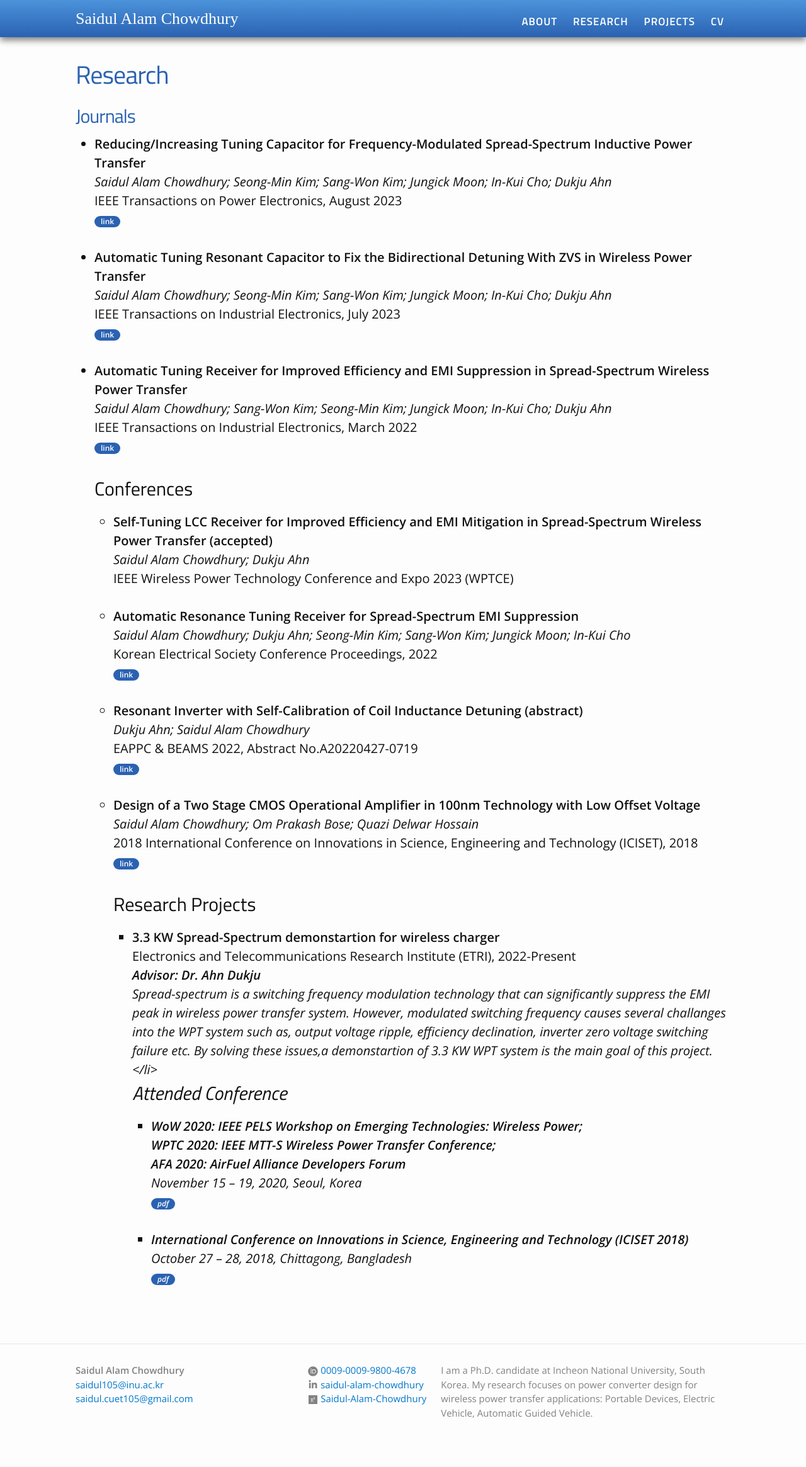
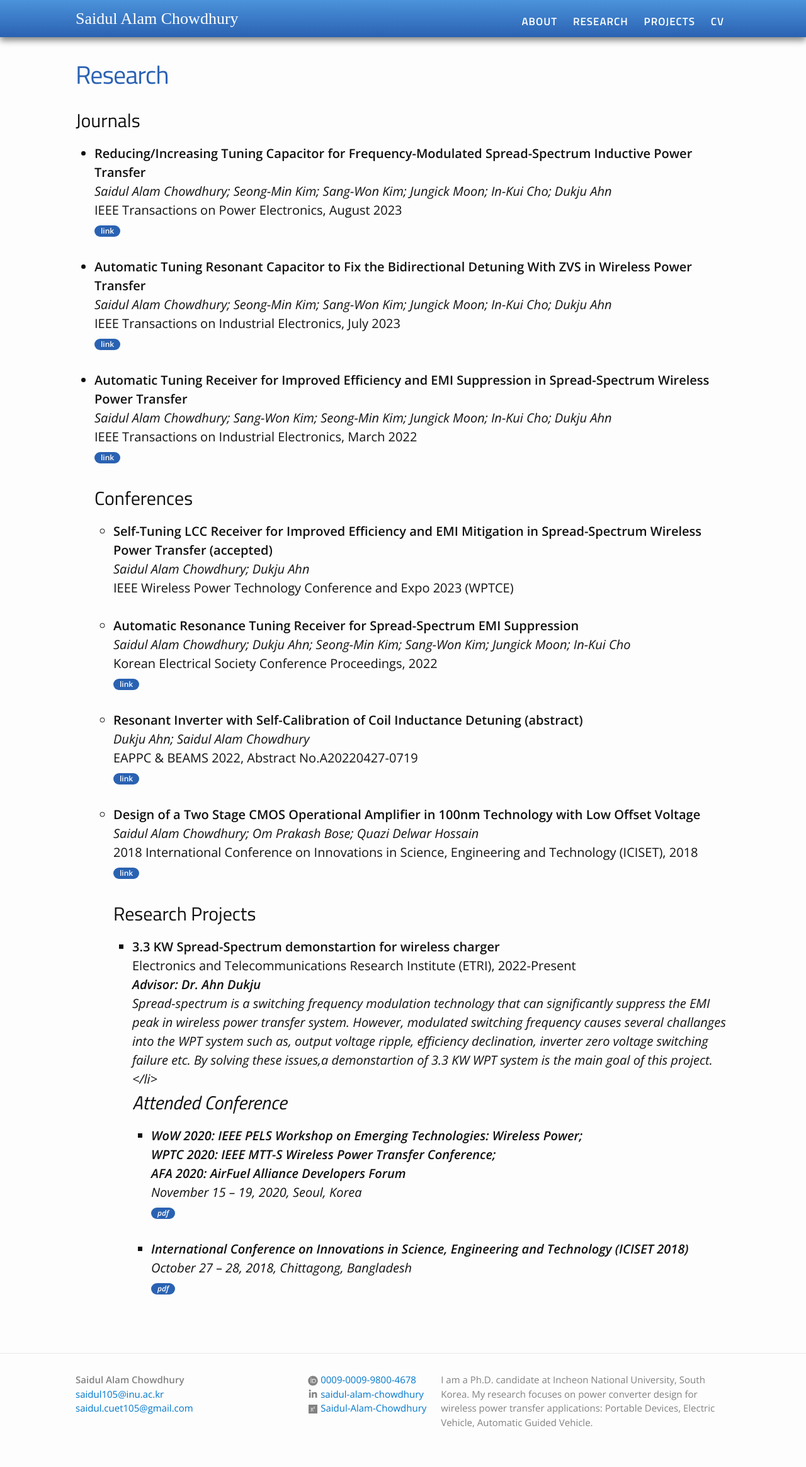
Before and after one commit to saidul105/saidul105.github.io, a Jekyll site: the page built from research.md, in a window 1280 px wide. Shown: the whole page at 63% size. Built offline with Jekyll 4.4.1, drawn with Linux system fonts in a browser that asks for light colours.

```diff
--- a/research.md
+++ b/research.md
@@ -6,7 +6,7 @@ title: Research
 
 
 
-<h1>Journals</h1>
+<h2>Journals</h2>
 <ul>
 	 <li>
 		<b>Reducing/Increasing Tuning Capacitor for Frequency-Modulated Spread-Spectrum Inductive Power Transfer</b><br>
```
